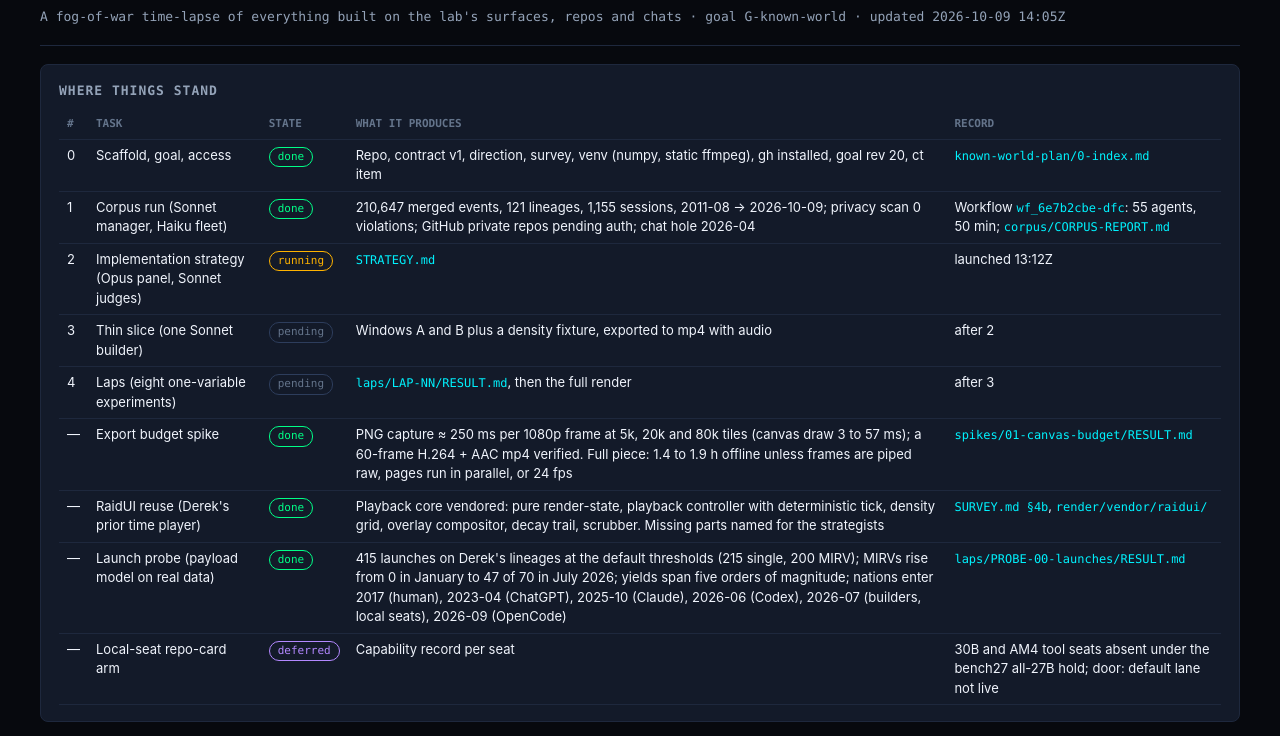
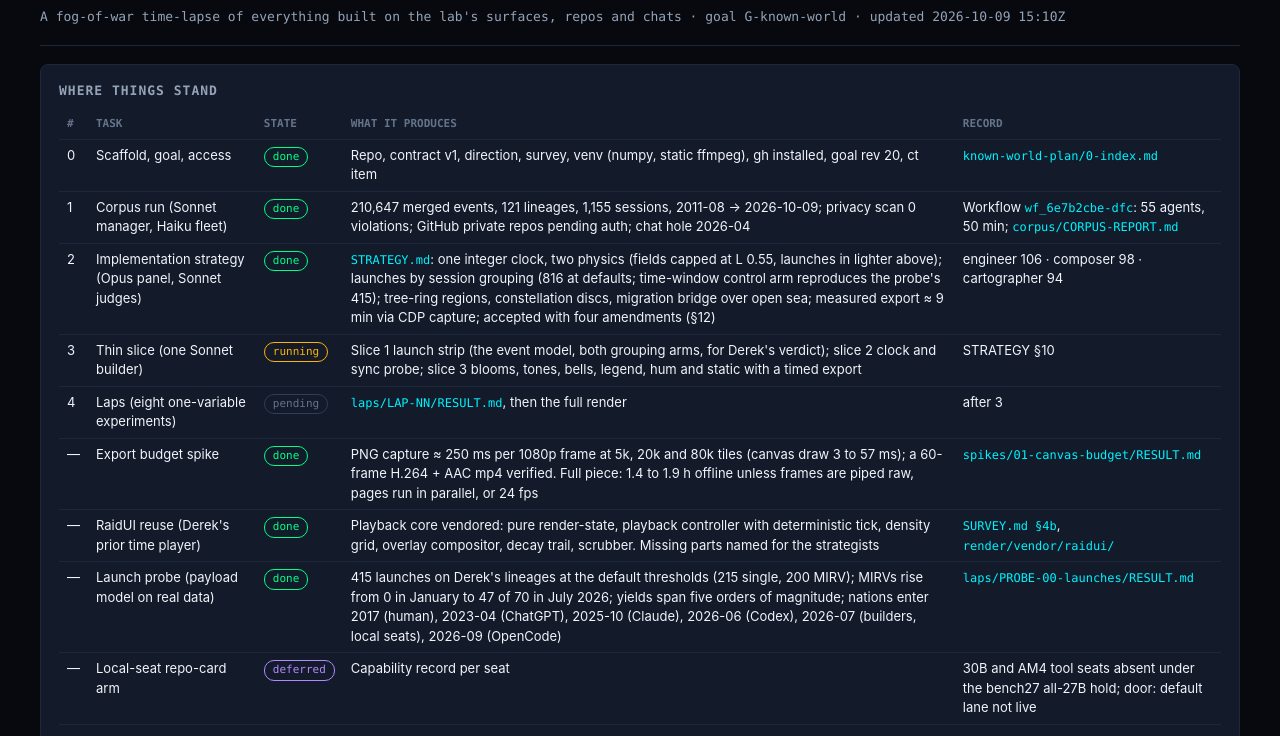
Before and after one commit to djcdevelopment/known-world, a plain HTML site: page plan.html in a window 1280 px wide. Shown: the part 60-796 px from the top of the page. Drawn offline with Linux system fonts and the light colour scheme.

Commit message:
Living plan: strategy accepted, thin-slice build running
Co-Authored-By: Claude Fable 5.1 <noreply@anthropic.com>

```diff
--- a/plan.html
+++ b/plan.html
@@ -40,7 +40,7 @@
 <body>
 <header>
   <h1>Known World <span>· living plan</span></h1>
-  <p>A fog-of-war time-lapse of everything built on the lab's surfaces, repos and chats · goal G-known-world · updated 2026-10-09 14:05Z</p>
+  <p>A fog-of-war time-lapse of everything built on the lab's surfaces, repos and chats · goal G-known-world · updated 2026-10-09 15:10Z</p>
 </header>
 <main>
   <section class="c12">
@@ -50,8 +50,8 @@
       <tbody>
         <tr><td>0</td><td>Scaffold, goal, access</td><td><span class="pill done">done</span></td><td>Repo, contract v1, direction, survey, venv (numpy, static ffmpeg), gh installed, goal rev 20, ct item</td><td><code>known-world-plan/0-index.md</code></td></tr>
         <tr><td>1</td><td>Corpus run (Sonnet manager, Haiku fleet)</td><td><span class="pill done">done</span></td><td>210,647 merged events, 121 lineages, 1,155 sessions, 2011-08 → 2026-10-09; privacy scan 0 violations; GitHub private repos pending auth; chat hole 2026-04</td><td>Workflow <code>wf_6e7b2cbe-dfc</code>: 55 agents, 50 min; <code>corpus/CORPUS-REPORT.md</code></td></tr>
-        <tr><td>2</td><td>Implementation strategy (Opus panel, Sonnet judges)</td><td><span class="pill running">running</span></td><td><code>STRATEGY.md</code></td><td>launched 13:12Z</td></tr>
-        <tr><td>3</td><td>Thin slice (one Sonnet builder)</td><td><span class="pill pending">pending</span></td><td>Windows A and B plus a density fixture, exported to mp4 with audio</td><td>after 2</td></tr>
+        <tr><td>2</td><td>Implementation strategy (Opus panel, Sonnet judges)</td><td><span class="pill done">done</span></td><td><code>STRATEGY.md</code>: one integer clock, two physics (fields capped at L 0.55, launches in lighter above); launches by session grouping (816 at defaults; time-window control arm reproduces the probe's 415); tree-ring regions, constellation discs, migration bridge over open sea; measured export ≈ 9 min via CDP capture; accepted with four amendments (§12)</td><td>engineer 106 · composer 98 · cartographer 94</td></tr>
+        <tr><td>3</td><td>Thin slice (one Sonnet builder)</td><td><span class="pill running">running</span></td><td>Slice 1 launch strip (the event model, both grouping arms, for Derek's verdict); slice 2 clock and sync probe; slice 3 blooms, tones, bells, legend, hum and static with a timed export</td><td>STRATEGY §10</td></tr>
         <tr><td>4</td><td>Laps (eight one-variable experiments)</td><td><span class="pill pending">pending</span></td><td><code>laps/LAP-NN/RESULT.md</code>, then the full render</td><td>after 3</td></tr>
         <tr><td>—</td><td>Export budget spike</td><td><span class="pill done">done</span></td><td>PNG capture ≈ 250 ms per 1080p frame at 5k, 20k and 80k tiles (canvas draw 3 to 57 ms); a 60-frame H.264 + AAC mp4 verified. Full piece: 1.4 to 1.9 h offline unless frames are piped raw, pages run in parallel, or 24 fps</td><td><code>spikes/01-canvas-budget/RESULT.md</code></td></tr>
         <tr><td>—</td><td>RaidUI reuse (Derek's prior time player)</td><td><span class="pill done">done</span></td><td>Playback core vendored: pure render-state, playback controller with deterministic tick, density grid, overlay compositor, decay trail, scrubber. Missing parts named for the strategists</td><td><code>SURVEY.md §4b</code>, <code>render/vendor/raidui/</code></td></tr>
```
